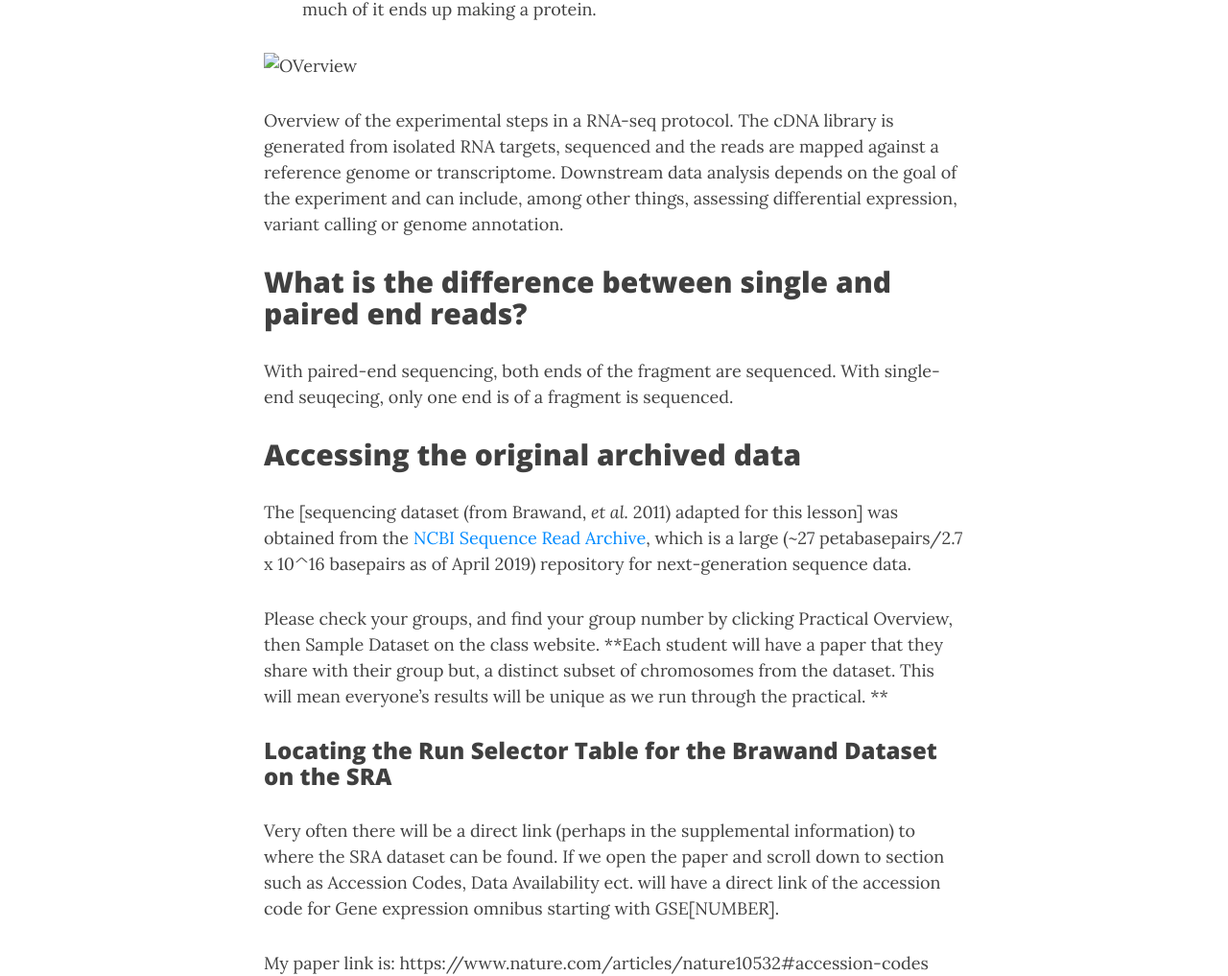
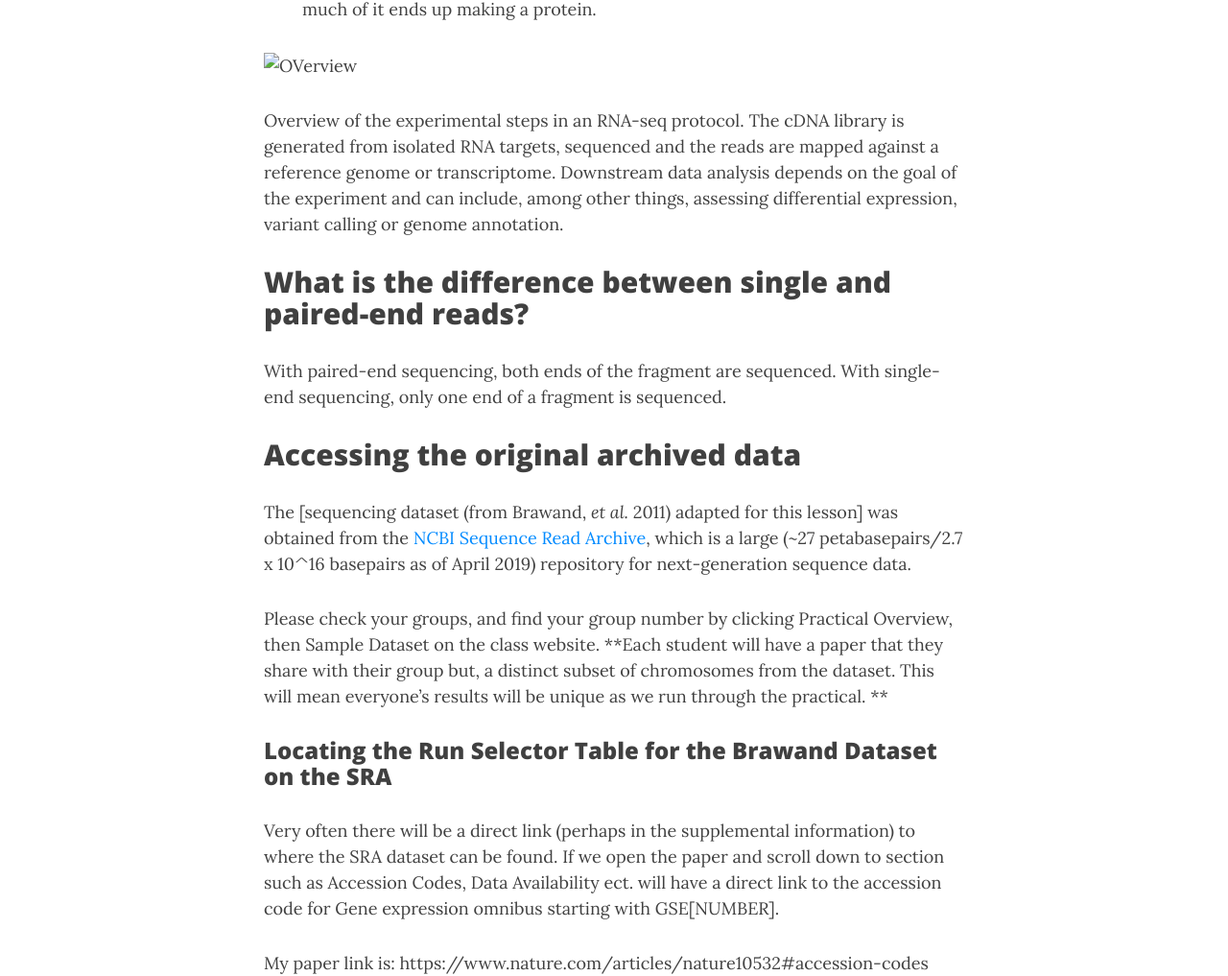
Before and after one commit to theheking/babs-rna-seq-2024, a Jekyll site: the page built from practical_overview/Week2A_Exploring_Dataset.md, in a window 1280 px wide and 1400 px high, scrolled down 1943 px. Shown: the part 146-1163 px from the top of the window at 96% size. Built offline with Jekyll 4.4.1, drawn with Linux system fonts in a browser that asks for light colours; nearby versions of some CDN libraries; comment, search, counter and statistics services are not loaded; some of the changed text lies outside the part shown.

Commit message:
Update Week2A_Exploring_Dataset.md

```diff
--- a/practical_overview/Week2A_Exploring_Dataset.md
+++ b/practical_overview/Week2A_Exploring_Dataset.md
@@ -52,11 +52,11 @@ Unfortunately, here are just some of the ways a real world experiment fails to m
 
 ![OVerview](../assets/img/overview_rna_seq.png)
 
-Overview of the experimental steps in a RNA-seq protocol. The cDNA library is generated from isolated RNA targets, sequenced and the reads are mapped against a reference genome or transcriptome. Downstream data analysis depends on the goal of the experiment and can include, among other things, assessing differential expression, variant calling or genome annotation.
+Overview of the experimental steps in an RNA-seq protocol. The cDNA library is generated from isolated RNA targets, sequenced and the reads are mapped against a reference genome or transcriptome. Downstream data analysis depends on the goal of the experiment and can include, among other things, assessing differential expression, variant calling or genome annotation.
 
 
-## What is the difference between single and paired end reads?
-With paired-end sequencing, both ends of the fragment are sequenced. With single-end seuqecing, only one end is of a fragment is sequenced.
+## What is the difference between single and paired-end reads?
+With paired-end sequencing, both ends of the fragment are sequenced. With single-end sequencing, only one end of a fragment is sequenced.
 
 
 Accessing the original archived data
@@ -69,7 +69,7 @@ Please check your groups, and find your group number by clicking Practical Overv
 
 ### Locating the Run Selector Table for the Brawand Dataset on the SRA
 
-Very often there will be a direct link (perhaps in the supplemental information) to where the SRA dataset can be found. If we open the paper and scroll down to section such as Accession Codes, Data Availability ect. will have a direct link of the accession code for Gene expression omnibus starting with GSE[NUMBER].
+Very often there will be a direct link (perhaps in the supplemental information) to where the SRA dataset can be found. If we open the paper and scroll down to section such as Accession Codes, Data Availability ect. will have a direct link to the accession code for Gene expression omnibus starting with GSE[NUMBER].
 
 My paper link is: https://www.nature.com/articles/nature10532#accession-codes
 
```
Also changed, not shown: other parts of practical_overview/Week2A_Exploring_Dataset.md (+2 -2 lines).
